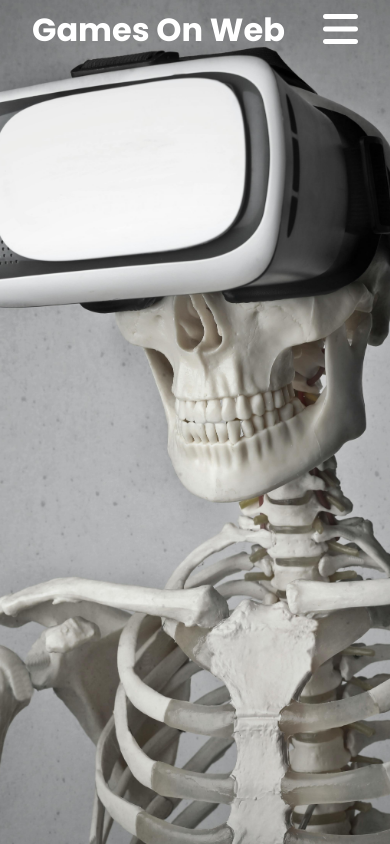
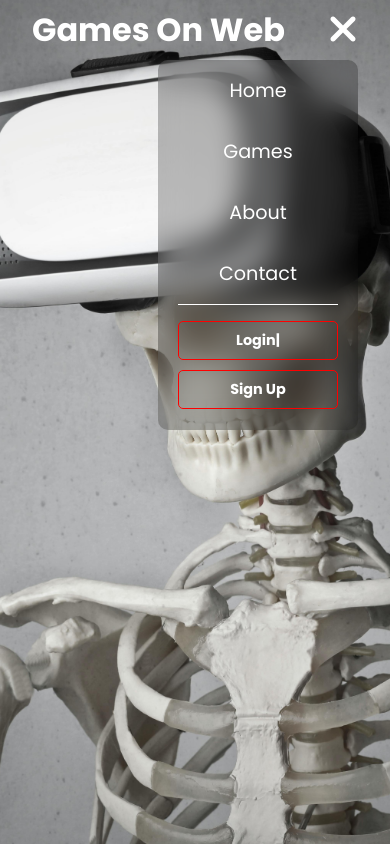
Before and after one commit to zakE20/ProjetWebJs, a plain HTML site: page index.html in a window 390 px wide. Both pictures are taken after a click on the element 340 px from the left and 30 px from the top of the page. Drawn offline with Linux system fonts and the light colour scheme.

Commit message:
feat:creating a responsive navbar

```diff
--- a/css/style.css
+++ b/css/style.css
@@ -47,13 +47,13 @@ header{position: relative;
     cursor: pointer;
     color: #fff;
     font-size: 2.5rem;
+    display: none;
 }
 h1{
     color: #fff;
     text-align: center;
 }
 .button1, .button2{
-    background-color: #f00;
     color: #fff;
     border: 1px solid #f00;
     padding: 0.5rem 1rem;
@@ -69,6 +69,58 @@ h1{
     background-color: #f00;
     color: rgb(20, 19, 19);
 }
+/*burrger menu*/
+.burger-menu{
+    display:none;
+    height :0;
+    position :absolute;
+    right:2rem;
+    top:60px;
+    width:200px;
+    background:rgba(0,0,0,0.25);
+    backdrop-filter: blur(15px);
+    border-radius: 10px;
+    overflow: hidden;
+    transition: height 0.2s cubic-bezier(0.17s,0.886,0.32,1.275);}
+.burger-menu.open{
+    display: block;
+    height:370px;}
+    .burger-menu ul{
+        display: flex;
+        flex-direction: column;
+
+    }
+
+    .burger-menu li{
+        padding: 1rem;
+        display:flex;
+        justify-content: center;
+        align-items: center;
+    }
+    .divider{
+        height:1px;
+        background-color: #fff;
+        width: 80%;
+        margin-left: auto;
+        margin-right:auto;
+        margin-bottom: 1rem;
+    }
+.buttons-burger-menu{
+    display: flex;
+    flex-direction: column;
+    justify-content: center;
+    align-items: center;
+    gap: 10px;
+
+}
+.burger-menu .button1, .burger-menu .button2{
+    width: 80%;
+    display: flex;
+    justify-content: center;
+    align-items: center;
+
+}
+
 /*responsive*/
 @media (max-width:990px){
   header{
@@ -76,8 +128,11 @@ h1{
   }
   .navbar .right .nav-links, .navbar .buttons .button1, .navbar .buttons .button2 {
     display: none;
-}
+    }
 .navbar .burger-menu-button{
         display:block;
     }
+.burger-menu{
+    display:block;
 }
+}
--- a/index.html
+++ b/index.html
@@ -30,8 +30,21 @@
             <div class="burger-menu-button">
             <i class="fa-solid fa-bars"></i>
             </div>
+            <div class="burger-menu ">
+                <ul class="nav-links">
+                    <li><a href="index.html">Home</a></li>
+                    <li><a href="games.html">Games</a></li>
+                    <li><a href="about.html">About</a></li>
+                    <li><a href="contact.html">Contact</a></li>
+                    <div class="divider"></div>
+                    <div class="buttons-burger-menu">
+                    <a href="login.html" class="button1">Login|</a>
+                    <a href="login.html" class="button2">Sign Up</a>
+                </ul>
+
     </div>
     </header>
+    <script src="js/index.js"></script>
 
 
 
--- a/js/index.js
+++ b/js/index.js
@@ -0,0 +1,9 @@
+const burgerMenuButton = document.querySelector('.burger-menu-button');
+const burgerMenuIcon = document.querySelector('.burger-menu-button i');
+const burgerMenu = document.querySelector('.burger-menu');
+
+burgerMenuButton.onclick = () => {
+  burgerMenu.classList.toggle('open');
+  const isOpen = burgerMenu.classList.contains('open');
+  burgerMenuIcon.classList = isOpen ? 'fa-solid fa-xmark' : 'fa-solid fa-bars';
+}
```
